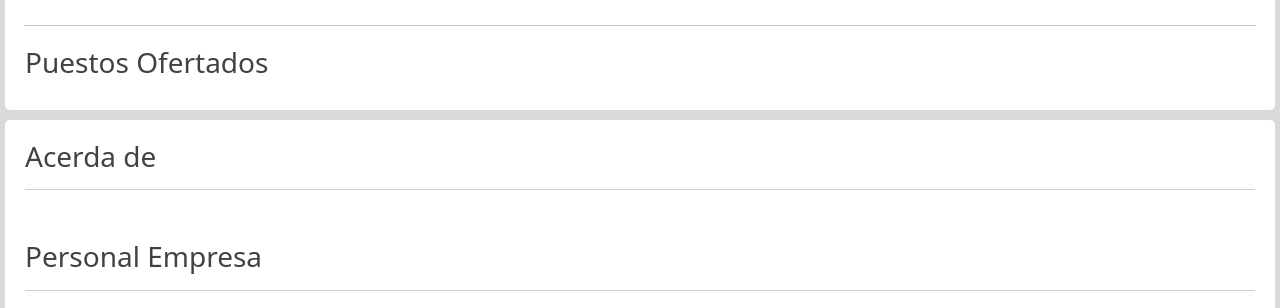
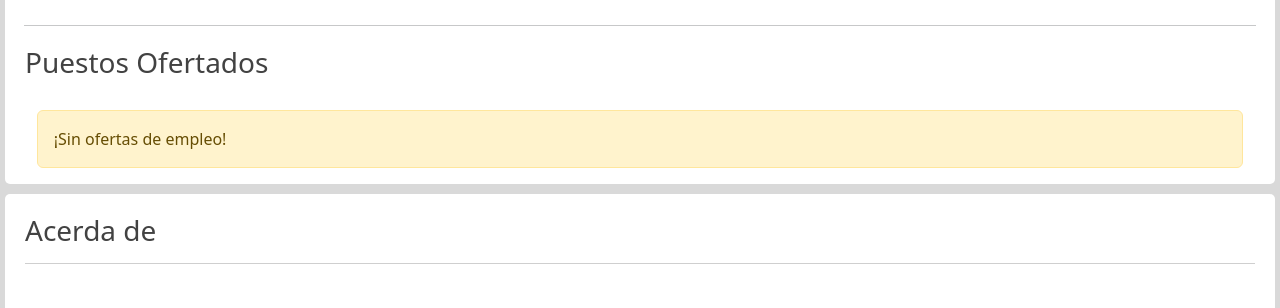
Before and after one commit to Aaron-Reyes-Developer/bolsaEmpleo, a PHP site: page /PERFILESPUBLICOS/PERFILEMPRESA/perfilEmpresa.php in a window 1280 px wide. Shown: the part 381-689 px from the top of the page. Run offline with PHP 8.4, Linux system fonts and the light colour scheme; the visitor is signed in with stand-in values (Sample User, id 1); data that the repository does not hold is empty; a stand-in replaces the project's code that opens the database connection; some libraries are stand-ins or nearby versions.

Commit message:
actualizacion para mostrar un mensaje de alerta si no tiene ofertas en el perfil publico de la empresa

```diff
--- a/PERFILESPUBLICOS/PERFILEMPRESA/perfilEmpresa.php
+++ b/PERFILESPUBLICOS/PERFILEMPRESA/perfilEmpresa.php
@@ -164,17 +164,27 @@
 
                     <?php
 
-                    while ($recorrerOfertaEmpresa = mysqli_fetch_array($resultadoOfertaEmpresa)) {
+                    if (mysqli_num_rows($resultadoOfertaEmpresa) == 0) {
                     ?>
-                        <div class="ofertaCarta">
-                            <h4><?php echo $recorrerOfertaEmpresa['puesto'] ?></h4>
-                            <span><?php echo limitar_cadena($recorrerOfertaEmpresa['detalle'], 63, '...') ?></span><br><br>
-                            <a onclick="irOferta(<?php echo $recorrerOfertaEmpresa['id_oferta_trabajo'] ?>, <?php echo $id_empresa ?>)" style="color: blue; text-decoration: underline; cursor: pointer;" class=" verDetalles">Ver detalles...</a>
+                        <div class="alert alert-warning" role="alert">
+                            ¡Sin ofertas de empleo!
                         </div>
+                        <?php
+
+
+                    } else {
+
+                        while ($recorrerOfertaEmpresa = mysqli_fetch_array($resultadoOfertaEmpresa)) {
+                        ?>
+                            <div class="ofertaCarta">
+                                <h4><?php echo $recorrerOfertaEmpresa['puesto'] ?></h4>
+                                <span><?php echo limitar_cadena($recorrerOfertaEmpresa['detalle'], 63, '...') ?></span><br><br>
+                                <a onclick="irOferta(<?php echo $recorrerOfertaEmpresa['id_oferta_trabajo'] ?>, <?php echo $id_empresa ?>)" style="color: blue; text-decoration: underline; cursor: pointer;" class=" verDetalles">Ver detalles...</a>
+                            </div>
 
                     <?php
+                        }
                     }
-
                     ?>
 
                 </div>
```
